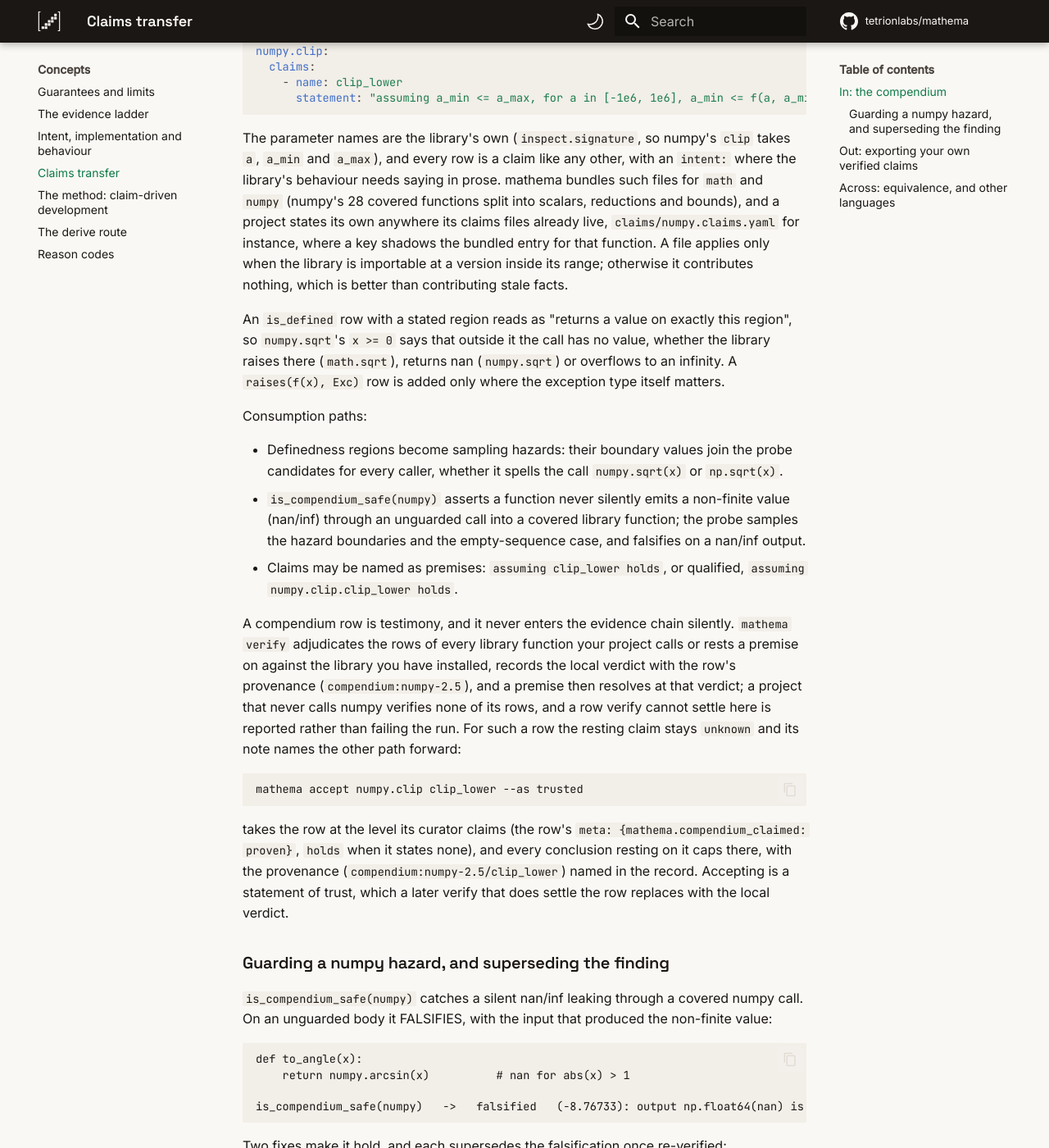
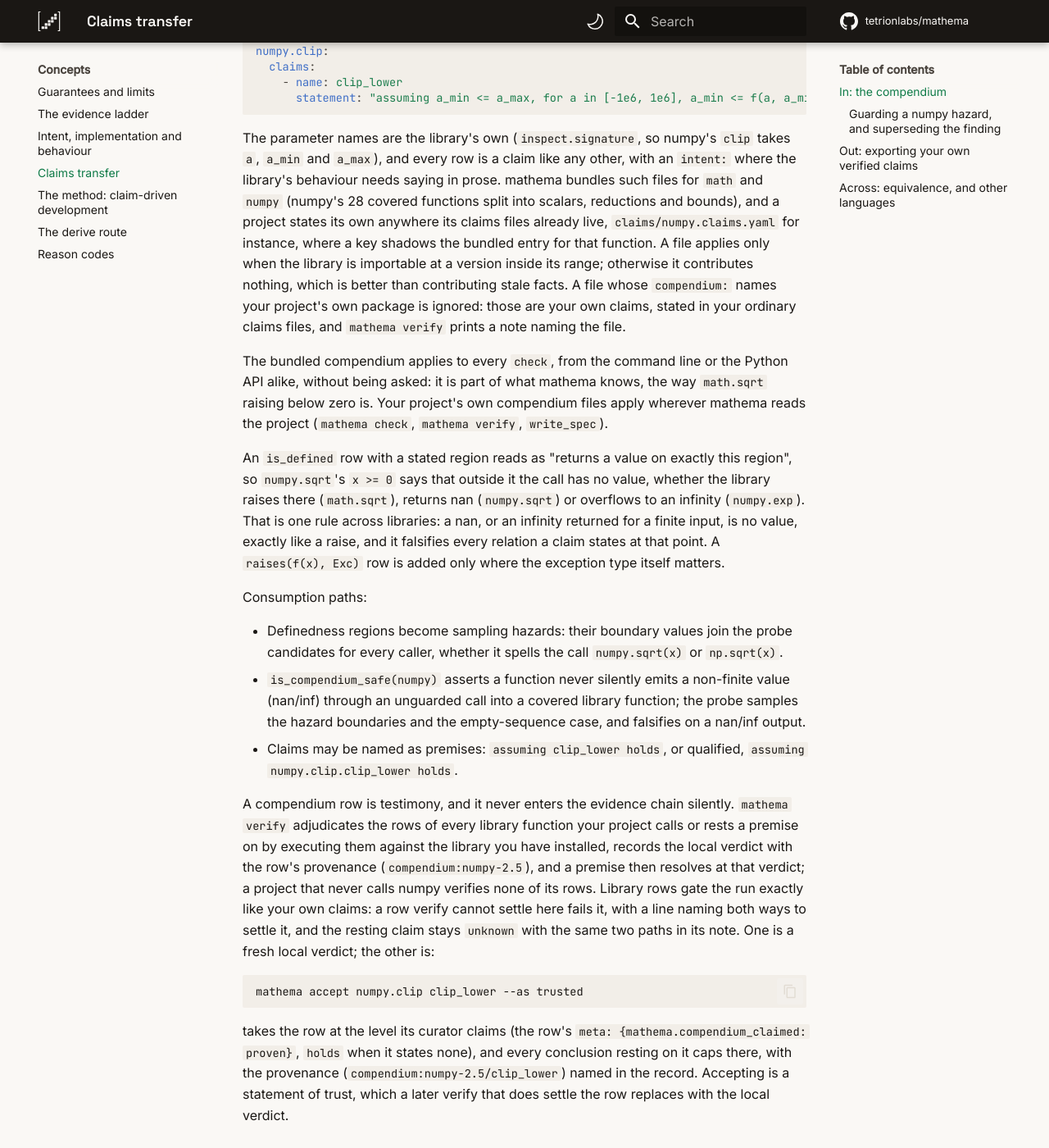
Before and after one commit to tetrionlabs/mathema, an MkDocs documentation site: the page built from docs/claims-transfer.md, in a window 1280 px wide and 1400 px high, scrolled down 672 px. Shown: the whole window at 82% size. Built offline with MkDocs 1.6.1 and Material for MkDocs 9.7.7, drawn with Linux system fonts in a browser that asks for light colours.

Commit message:
docs: bundled compendium on every check, library rows gate, inf and nan are no value

````diff
--- a/docs/claims-transfer.md
+++ b/docs/claims-transfer.md
@@ -40,13 +40,25 @@ and bounds), and a project states its own anywhere its claims files
 already live, `claims/numpy.claims.yaml` for instance, where a key
 shadows the bundled entry for that function. A file applies only when
 the library is importable at a version inside its range; otherwise it
-contributes nothing, which is better than contributing stale facts.
+contributes nothing, which is better than contributing stale facts. A
+file whose `compendium:` names your project's own package is ignored:
+those are your own claims, stated in your ordinary claims files, and
+`mathema verify` prints a note naming the file.
+
+The bundled compendium applies to every `check`, from the command line
+or the Python API alike, without being asked: it is part of what
+mathema knows, the way `math.sqrt` raising below zero is. Your
+project's own compendium files apply wherever mathema reads the
+project (`mathema check`, `mathema verify`, `write_spec`).
 
 An `is_defined` row with a stated region reads as "returns a value on
 exactly this region", so `numpy.sqrt`'s `x >= 0` says that outside it
 the call has no value, whether the library raises there (`math.sqrt`),
-returns nan (`numpy.sqrt`) or overflows to an infinity. A `raises(f(x),
-Exc)` row is added only where the exception type itself matters.
+returns nan (`numpy.sqrt`) or overflows to an infinity (`numpy.exp`).
+That is one rule across libraries: a nan, or an infinity returned for
+a finite input, is no value, exactly like a raise, and it falsifies
+every relation a claim states at that point. A `raises(f(x), Exc)` row
+is added only where the exception type itself matters.
 
 Consumption paths:
 
@@ -62,13 +74,14 @@ Consumption paths:
 
 A compendium row is testimony, and it never enters the evidence chain
 silently. `mathema verify` adjudicates the rows of every library
-function your project calls or rests a premise on against the library
-you have installed, records the local verdict with the row's
-provenance (`compendium:numpy-2.5`), and a premise then resolves at
-that verdict; a project that never calls numpy verifies none of its
-rows, and a row verify cannot settle here is reported rather than
-failing the run. For such a row the resting claim stays `unknown` and
-its note names the other path forward:
+function your project calls or rests a premise on by executing them
+against the library you have installed, records the local verdict with
+the row's provenance (`compendium:numpy-2.5`), and a premise then
+resolves at that verdict; a project that never calls numpy verifies
+none of its rows. Library rows gate the run exactly like your own
+claims: a row verify cannot settle here fails it, with a line naming
+both ways to settle it, and the resting claim stays `unknown` with the
+same two paths in its note. One is a fresh local verdict; the other is:
 
 ```bash
 mathema accept numpy.clip clip_lower --as trusted
````
Also changed, not shown: docs/conditional-claims.md (+25 -6 lines).
